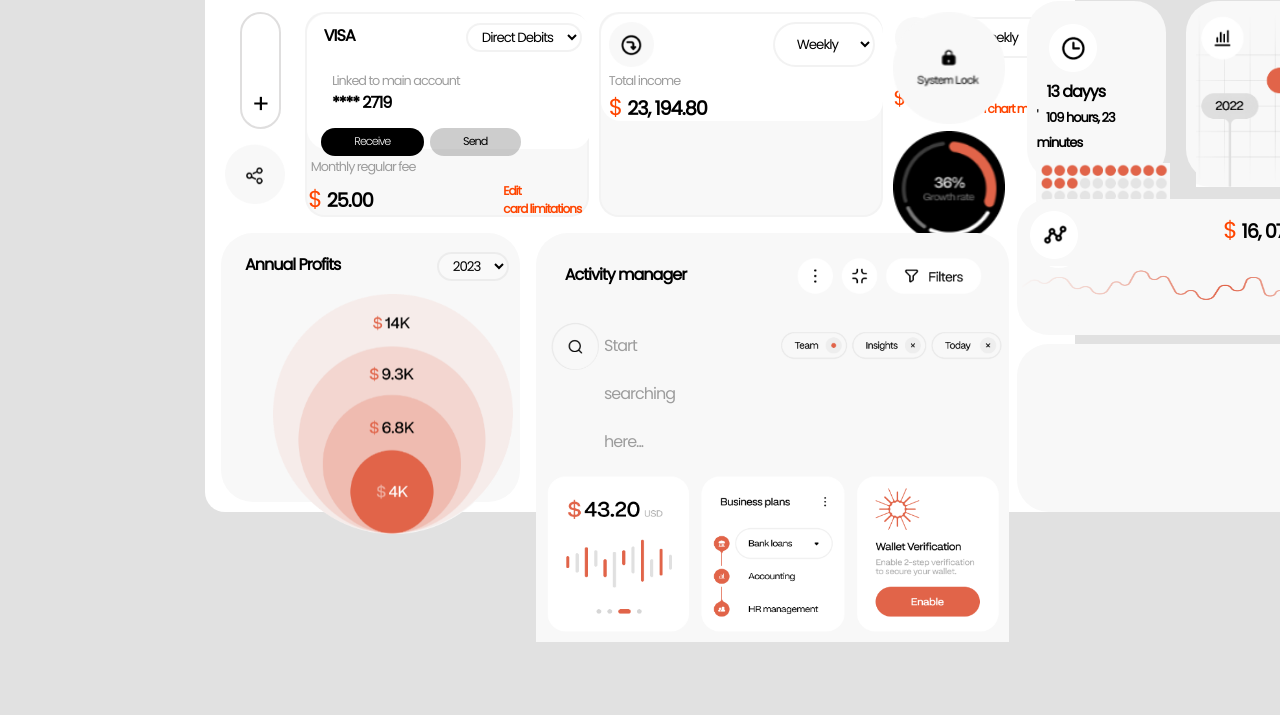
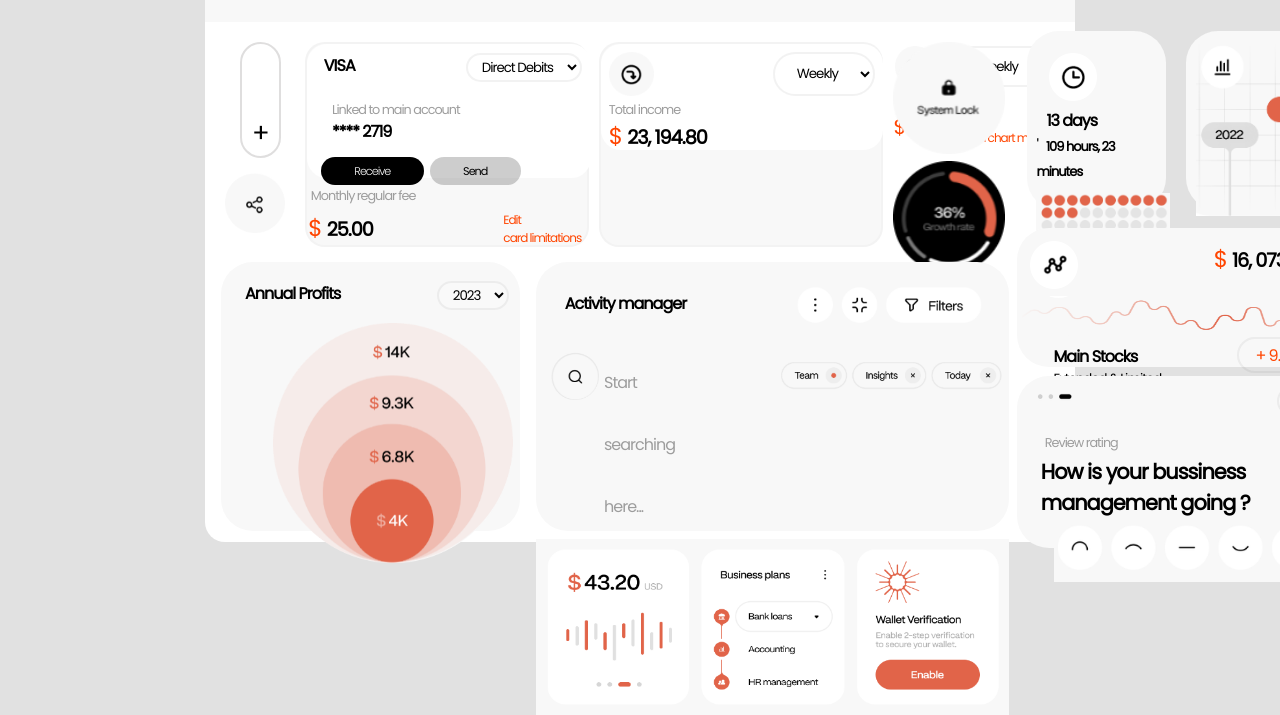
Before and after one commit to Ruthishkumarr/Dashboard---Task-2---, a plain HTML site: page index.html in a window 1280 px wide. Shown: the part 429-1144 px from the top of the page. Before the commit the page ends 1071 px from the top, so only its background shows below. Drawn offline with Linux system fonts and the light colour scheme.

Commit message:
Updated eveything

```diff
--- a/index.html
+++ b/index.html
@@ -13,7 +13,7 @@
           <div class="row1_col1">
             <img src="./Assets/Menu.png" class="menu_btn" alt="" />
             <img src="./Assets/logo.png" alt="" class="logo" />
-            <h1 style="color: black; font-weight: bold" class="financial">
+            <h1 style="color: black; font-weight: 600" class="financial">
               Financial<br /><span style="color: #9d9d9d">Dashboard</span>
             </h1>
           </div>
@@ -45,7 +45,7 @@
           <div class="row2_col2">
             <h1 class="hey">
               Hey,Need help?👋 <br /><span class="ask" style="color: #9d9d9d"
-                >|Just ask anything!</span
+                >|Just ask me anything!</span
               >
             </h1>
             <img src="./Assets/mic.png" alt="" class="mic" />
@@ -68,8 +68,8 @@
                   </select>
                 </div>
                 <div class="card1_sub_div2">
-                    <h4 class="linked">Linked to main account </h4>
-                    <h4 class="linked_num">**** 2719 </h4>
+                  <h4 class="linked">Linked to main account</h4>
+                  <h4 class="linked_num">**** 2719</h4>
                 </div>
                 <div class="card1_sub_div3">
                   <a href="" class="button1">Receive</a>
@@ -80,24 +80,26 @@
                 <h4 class="card1_low">Monthly regular fee</h4>
                 <div class="dollar">
                   <p class="amount"><span class="orange">$</span>25.00</p>
-                <p class="edit"><span class="edit">Edit<br>card limitations</span></p>
+                  <p class="edit">
+                    <span class="edit">Edit<br />card limitations</span>
+                  </p>
                 </div>
               </div>
             </div>
             <div class="card2">
               <div class="card2_upper">
                 <div class="card2_upper_sub1">
-                    <img src="./Assets/arrow2.png" class="arrow2" alt="">
+                  <img src="./Assets/arrow2.png" class="arrow2" alt="" />
                   <select name="" id="dropdown2">
                     <option value="">Weekly</option>
                   </select>
                 </div>
-                <h4 class="linked total" >Total income</h4>
+                <h4 class="linked total">Total income</h4>
                 <p class="amount"><span class="orange">$</span>23, 194.80</p>
               </div>
               <div class="card2_lower">
                 <div class="lower_row1">
-                    <img src="./Assets/arrow2.png" class="arrow2" alt="">
+                  <img src="./Assets/arrow2.png" class="arrow2" alt="" />
                   <select name="" id="dropdown2">
                     <option value="">Weekly</option>
                   </select>
@@ -105,7 +107,9 @@
                 <h4 class="card2_lower">Total Paid</h4>
                 <div class="dollar">
                   <p class="amount"><span class="orange">$</span>8, 145.20</p>
-                    <p class="edit"><span class="edit">View<br>on chart mode</span></p>
+                  <p class="edit">
+                    <span class="edit">View<br />on chart mode</span>
+                  </p>
                 </div>
               </div>
             </div>
@@ -122,22 +126,28 @@
                   <option value="">2023</option>
                 </select>
               </div>
-                  <img src="./Assets/round.png" class="round_img" alt="">
+              <img src="./Assets/round.png" class="round_img" alt="" />
             </div>
             <div class="box2">
               <div class="box2_sub1">
                 <h1 class="visa activity">Activity manager</h1>
-                    <img src="./Assets/settingss.png" class="setting">
+                <img src="./Assets/settingss.png" class="setting" />
               </div>
               <div class="box2_sub2">
-            <img class="searchbar search2" src="./Assets/searchbar.png" alt="" />
+                <img
+                  class="searchbar search2"
+                  src="./Assets/searchbar.png"
+                  alt=""
+                />
                 <h3 class="search_here searchbar_words" style="color: #9d9d9d">
                   Start searching here...
                 </h3>
-              <div class="box2_sub2_ryt"><img src="./Assets/team.png" class="team"></div>
+                <div class="box2_sub2_ryt">
+                  <img src="./Assets/team.png" class="team" />
+                </div>
               </div>
               <div class="box2_sub3">
-                    <img src="./Assets/hr.png" class="hr">
+                <img src="./Assets/hr.png" class="hr" />
               </div>
             </div>
           </div>
@@ -145,20 +155,54 @@
         <div class="col_2_ryt">
           <div class="col_2_row1">
             <div class="box1_1">
-                <div class="1"><img src="./Assets/clock.png" class="clock"></div>
-                <div class="r2"><h4 class="dayys">13 dayys</h4>'<span style="font-size: 13px; padding:8px; font-weight: bold;">109 hours, 23 minutes</span></div>
-                <div><img src="./Assets/designs.png" class="designs"></div>
+              <div class="1">
+                <img src="./Assets/clock.png" class="clock" />
+              </div>
+              <div class="r2">
+                <h4 class="dayys">13 days</h4>
+                '<span style="font-size: 13px; padding: 8px; font-weight: bold"
+                  >109 hours, 23 minutes</span
+                >
+              </div>
+              <div><img src="./Assets/designs.png" class="designs" /></div>
             </div>
             <div class="box1_2">
-                <img src="./Assets/graph.png" alt="" class="graph">
+              <img src="./Assets/graph.png" alt="" class="graph" />
             </div>
           </div>
           <div class="col_2_row2">
-            <div class="flex"><div class="new"><img src="./Assets/new.png" alt="" class="img"></div>
-            <div class="new2"><p class="amount amounts"><span class="orange">$</span>16, 073.49</p></div></div>
-            <div><img src="./Assets/line graph.png" alt="" class="line"></div>
+            <div class="flex">
+              <div class="new">
+                <img src="./Assets/new.png" alt="" class="img" />
               </div>
-          <div class="col_2_row3"></div>
+              <div class="new2">
+                <p class="amount amounts">
+                  <span class="orange">$</span>16, 073.49
+                </p>
+              </div>
+            </div>
+            <div><img src="./Assets/line graph.png" alt="" class="line" /></div>
+            <div class="main">
+              <div class="flow">
+              <h2 class="stocks">Main Stocks</h2>
+              <h5>Extended & Limited</h5>
+            </div>
+            <div class="flow2">
+              <a href="#" class="Num">+ 9.3%</a>
+            </div>
+            </div>
+          </div>
+          <div class="col_2_row3">
+            <div class="dot">
+              <img src="./Assets/dot.png" alt="" class="dotted">
+              <i class="fa-solid fa-xmark"></i>
+            </div>
+            <div class="dot2">
+              <h4 class="card1_low">Review rating</h4>
+              <h2 class="how">How is your bussiness<br>management going ?</h2>
+            </div>
+            <div><img src="./Assets/symbol.png" alt="" class="symbol"></div>
+          </div>
         </div>
       </div>
     </div>
--- a/stylesheet.css
+++ b/stylesheet.css
@@ -12,7 +12,7 @@ body {
   background-color: #e1e1e1;
 }
 .container {
-  margin: 0.5% 16%;
+  margin: 2% 16%;
   display: flex;
   flex-wrap: wrap;
 }
@@ -75,8 +75,8 @@ body {
   width: 60px;
 }
 .search_here {
-  font-size: 20px;
-  line-height: 300%;
+  font-size: 15px;
+  line-height: 390%;
 }
 /* Row 2 */
 .row2 {
@@ -98,7 +98,7 @@ body {
   border: 2px solid #e9e9e9;
   border-radius: 100px;
   font-size: x-large;
-  padding: 10px 18px 10px 18px;
+  padding: 15px 23px;
 }
 .month {
   font-size: 1em;
@@ -134,7 +134,7 @@ body {
 /* row 2 right side */
 .row2_col2 {
   display: flex;
-  gap: 9em;
+  gap: 5em;
 }
 .hey {
   padding: 1em;
@@ -308,7 +308,7 @@ font-weight: 300;
 .edit{
     color: orangered;
     font-size: 12px;
-    font-weight: 600;
+    font-weight: 500;
     margin-right: 4px;
 }
 
@@ -521,7 +521,7 @@ padding: 0.8em;
 }
 
 .amounts{
-    padding: 0.5em  0.5em  0em  0em ;
+    padding: 0.5em  1em  0em  0em ;
 
 }
 
@@ -531,11 +531,70 @@ padding: 0.8em;
 
 }
 
+.main{
+  display: flex;
+  justify-content: space-between;
+}
+
+.flow{
+  margin: 0.1em 0.5em 0em 2em;
+
+}
+
+.stocks{
+  font-size: 1em;
+  font-weight: 600;
+}
+
+.Num{
+  color: orangered;
+  padding: 0.3em 1em;
+  border: 1px solid black;
+  border-radius: 2em ;
+  border: 2px solid #46444411;
+  margin: 1em 0.8em;
+  text-decoration: none;
+  font-weight: 500;
+
+}
+
 /* box 4 */
 .col_2_row3 {
   height: 33%;
   width: 97%;
   background-color: #f8f8f8;
-
   border-radius: 2em;
 }
+
+.dot{
+  display: flex;
+  justify-content: space-between;
+  padding: 0.6em 1em;
+}
+
+.dotted{
+  height: 1em;
+  padding-top: 0.2em;
+}
+
+.fa-xmark{
+  border: 2px solid #46444411;
+   border-radius: 2em;
+   padding: 5px 9px;
+   font-size: 1em;
+   background-color: #f8f8f8;
+}
+
+.dot2{
+  padding: 0.3em 1.5em 0em 1.5em;
+}
+
+.how{
+  font-weight: 600;
+  font-size: 1.3em;
+}
+
+.symbol{
+  height: 4em;
+  padding: 0em 0em 1em 2.3em;
+}
```
Also changed, not shown: Assets/dot.png (added), Assets/symbol.png (added). Lines whose indentation alone changed are shown as unchanged.
